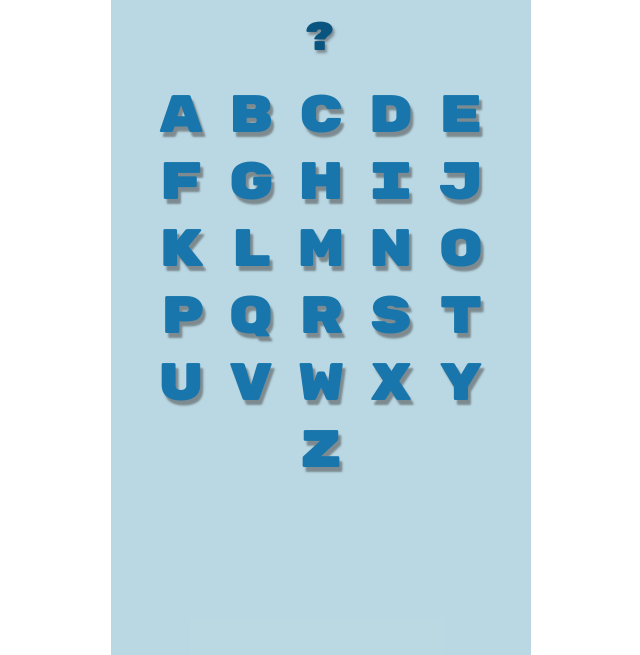
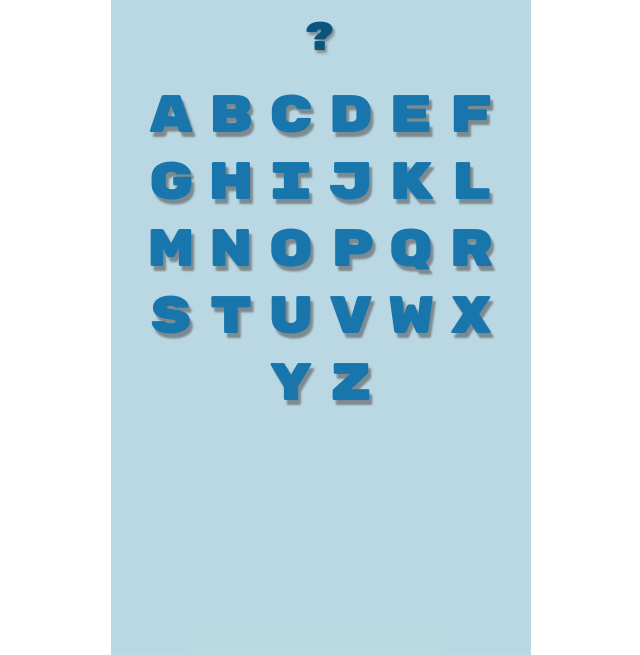
Before and after one commit to gabrielsouzas/learn-with-fun, a plain HTML site: page pages/name/page-name.html in a window 1280 px wide. Shown: the part 145-800 px from the top of the page, without its empty margins (319-959 px from the left). Drawn offline with nearby package versions, Linux system fonts and the light colour scheme; a web font is replaced by a local one.

Commit message:
Update page-name-style.css

```diff
--- a/pages/name/page-name-style.css
+++ b/pages/name/page-name-style.css
@@ -14,6 +14,14 @@
     --text-color-big: #1976ac;
     --btn-color: #086b8bd5;
 }
+
+/*
+.home > h1 {
+    text-transform: uppercase;
+    font-weight: normal;
+    font-size: 1.5rem;
+    font-family: 'Rubik Mono One', sans-serif;
+}*/
 
 h2#nome {
     margin-top: 15px;
@@ -59,7 +67,7 @@ h2#nome:hover {
     flex-direction: row;
     align-content: normal;
     justify-content: center;
-    max-height: 450px;
+    max-height: 400px;
     overflow-y: scroll;
 }
 
@@ -68,7 +76,7 @@ h2#nome:hover {
     flex-direction: row;
     align-items: center;
     justify-content: center;
-    width: 70px;
+    width: 60px;
 }
 
 .letras span {
```
